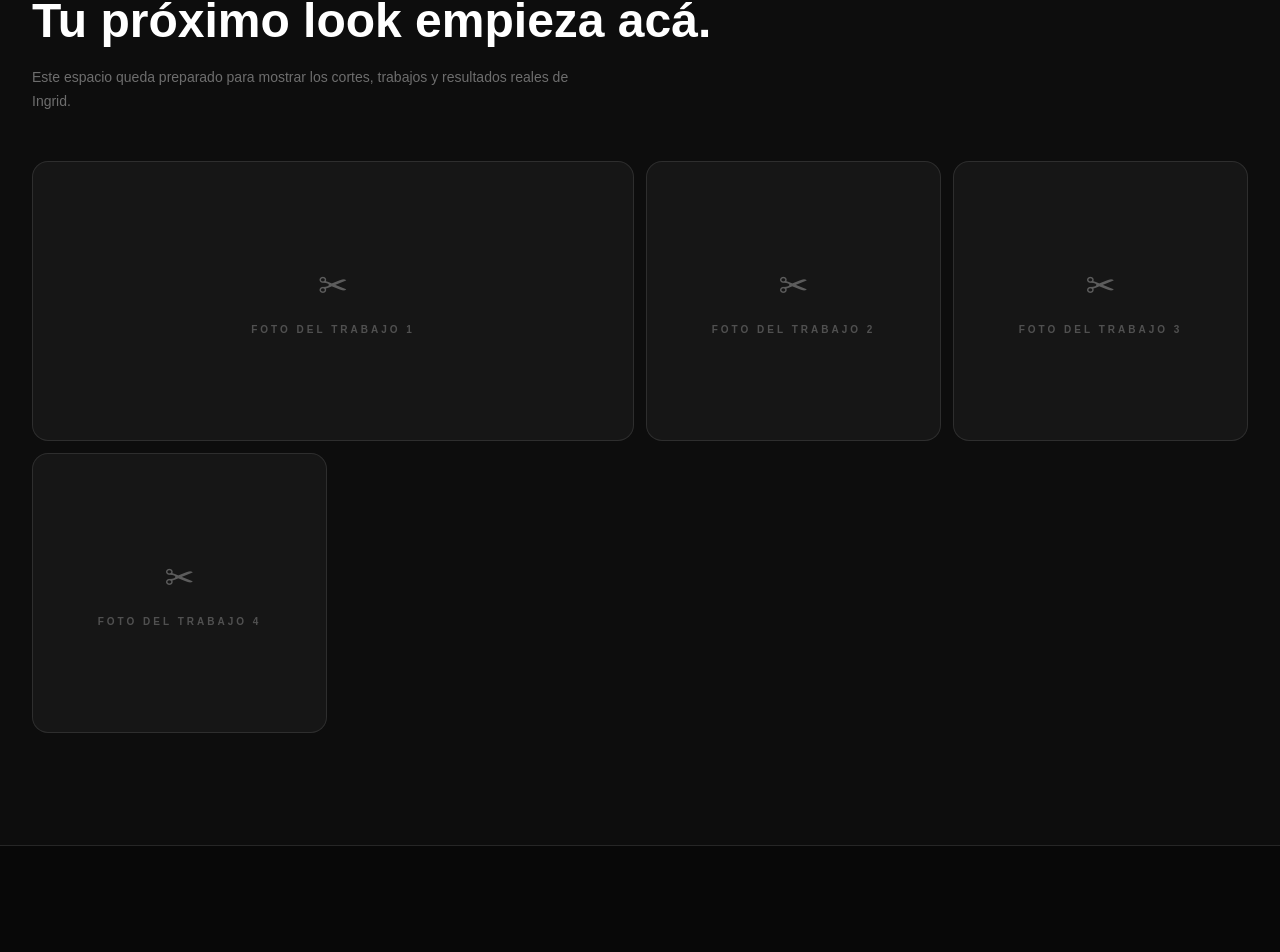
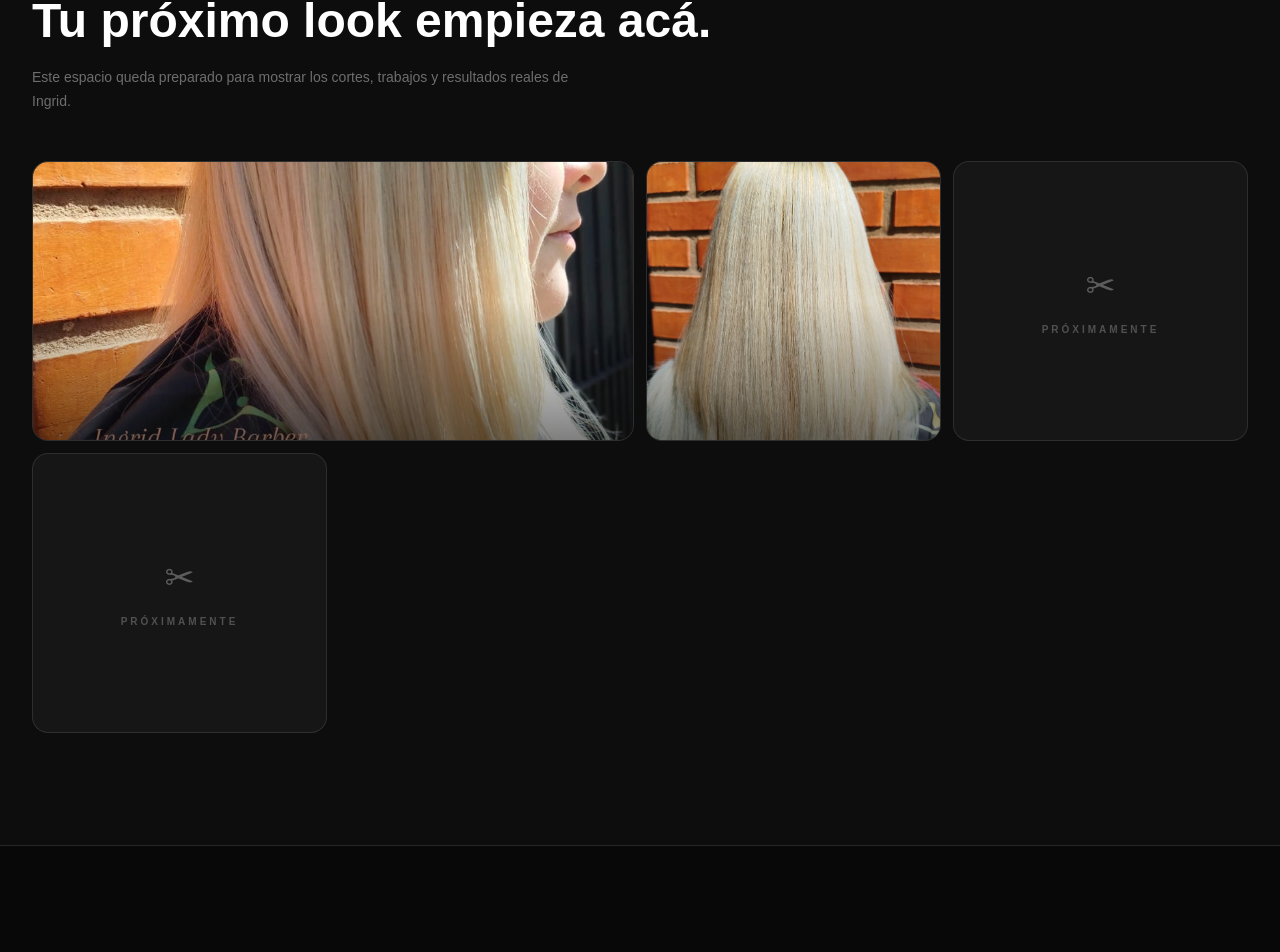
Before and after one commit to buzzentt-sudo/ingrid-lady-barber, a Next.js app: page / in a window 1280 px wide. Shown: the part 1857-2809 px from the top of the page. Built offline with nearby package versions, Linux system fonts and the light colour scheme.

Commit message:
Agrega trabajos reales de Ingrid a la galeria

```diff
--- a/app/page.tsx
+++ b/app/page.tsx
@@ -377,23 +377,41 @@ export default function Home() {
           </div>
 
           <div className="grid gap-3 sm:grid-cols-2 lg:grid-cols-4">
-            {[1, 2, 3, 4].map((item) => (
-              <div
-                key={item}
-                className={`group relative flex min-h-[280px] items-center justify-center overflow-hidden rounded-2xl border border-white/10 bg-[#161616] ${
-                  item === 1 ? 'lg:col-span-2' : ''
-                }`}
-              >
-                <div className="absolute inset-0 bg-[radial-gradient(circle_at_center,rgba(201,169,110,0.10),transparent_55%)] opacity-0 transition duration-500 group-hover:opacity-100" />
+            <div className="group relative min-h-[280px] overflow-hidden rounded-2xl border border-white/10 bg-[#161616] lg:col-span-2">
+              <img
+                src="/trabajo-ingrid-1.jpg"
+                alt="Trabajo de barbería realizado por Ingrid"
+                className="absolute inset-0 h-full w-full object-cover transition duration-500 group-hover:scale-105"
+              />
+              <div className="absolute inset-0 bg-gradient-to-t from-black/50 via-transparent to-transparent" />
+            </div>
 
-                <div className="relative text-center">
-                  <div className="text-4xl opacity-30">✂</div>
-                  <p className="mt-4 text-[10px] font-bold uppercase tracking-[0.3em] text-white/25">
-                    Foto del trabajo {item}
-                  </p>
-                </div>
+            <div className="group relative min-h-[280px] overflow-hidden rounded-2xl border border-white/10 bg-[#161616]">
+              <img
+                src="/trabajo-ingrid-2.jpg"
+                alt="Trabajo de barbería realizado por Ingrid"
+                className="absolute inset-0 h-full w-full object-cover transition duration-500 group-hover:scale-105"
+              />
+              <div className="absolute inset-0 bg-gradient-to-t from-black/50 via-transparent to-transparent" />
+            </div>
+
+            <div className="flex min-h-[280px] items-center justify-center rounded-2xl border border-white/10 bg-[#161616]">
+              <div className="text-center">
+                <div className="text-4xl opacity-30">✂</div>
+                <p className="mt-4 text-[10px] font-bold uppercase tracking-[0.3em] text-white/25">
+                  Próximamente
+                </p>
               </div>
-            ))}
+            </div>
+
+            <div className="flex min-h-[280px] items-center justify-center rounded-2xl border border-white/10 bg-[#161616]">
+              <div className="text-center">
+                <div className="text-4xl opacity-30">✂</div>
+                <p className="mt-4 text-[10px] font-bold uppercase tracking-[0.3em] text-white/25">
+                  Próximamente
+                </p>
+              </div>
+            </div>
           </div>
         </div>
       </section>
```
Also changed, not shown: public/trabajo-ingrid-1.jpg (added), public/trabajo-ingrid-2.jpg (added).
